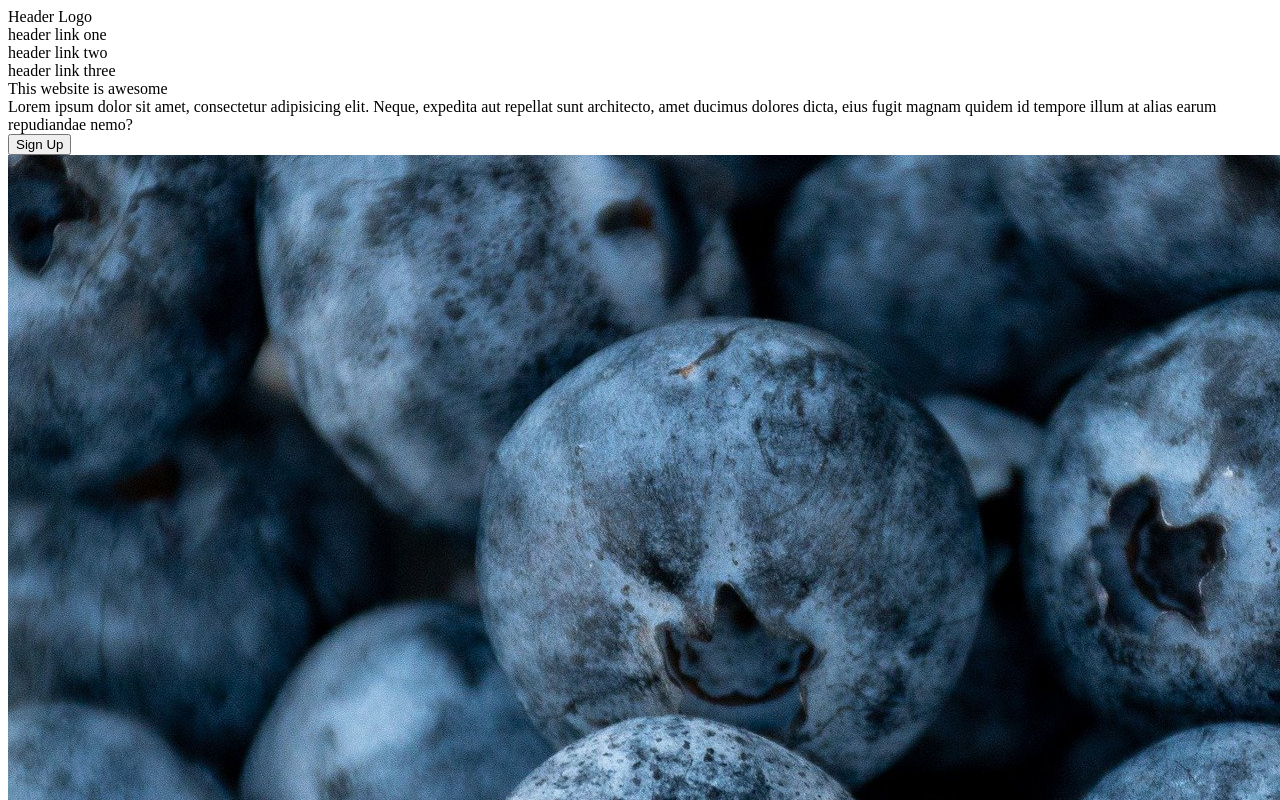
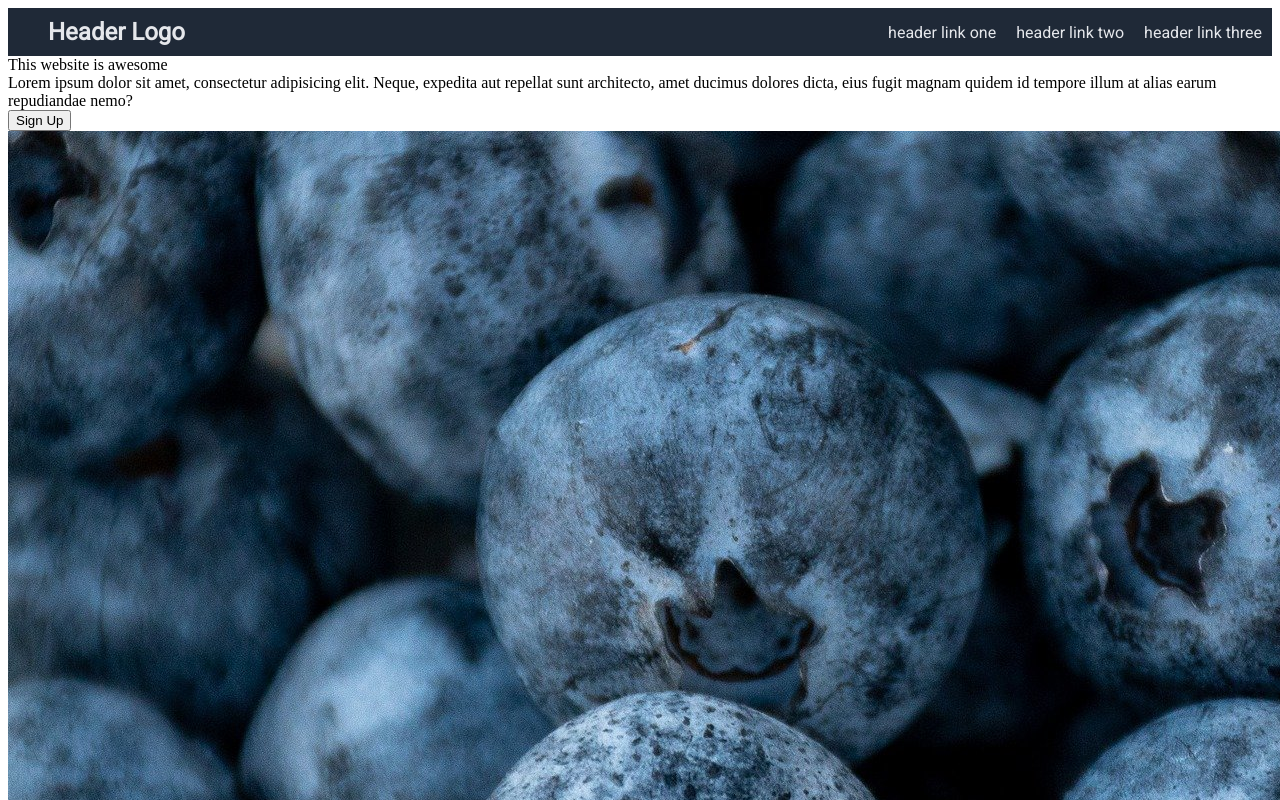
Before and after one commit to mtnwalrus/Foundations-Landing-Page, a plain HTML site: page index.html in a window 1280 px wide. Shown: the top 800 px of the page. Drawn offline with Linux system fonts and the light colour scheme; files whose address does not match are found by name.

Commit message:
Add font Roboto link ans start stylesheet for header section of landing page

```diff
--- a/index.html
+++ b/index.html
@@ -4,11 +4,13 @@
         <meta charset="UTF-8">
         <title>My First Webpage</title>
         <link rel="stylesheet" href="style.css">
+        <link rel="stylesheet" href='https://fonts.googleapis.com/css?family=Roboto'>
     </head>
 
     <body>
+    <div class="whole">
         <div class="header">
-            <div class ="logo">Header Logo</div>
+            <div class ="header-logo">Header Logo</div>
             <div class="header-link">header link one</div>
             <div class="header-link">header link two</div>
             <div class="header-link">header link three</div>
@@ -19,6 +21,6 @@
             <button type="button">Sign Up</button>
             <img src="/home/abe/repos/Foundations-Landing-Page/blueberries-g9991556cd_1920.jpg" alt="Blueberries">
         </div>
-
+    </div>
     </body>
 </html>
--- a/style.css
+++ b/style.css
@@ -0,0 +1,28 @@
+
+
+.whole {
+    display: flex;
+    flex-direction: column;
+}
+
+.header {
+    background-color: #1F2937 ;
+    color:#E5E7EB;
+    font-family: 'Roboto';
+    display: flex;
+    justify-content: flex-end;
+    align-items: center;
+
+}
+
+.header-logo {
+    font-size: 24px;
+    font-weight: bold;
+    padding: 10px 40px;
+    margin-right: auto;
+
+}
+.header-link {
+    padding: 10px;
+
+}
```
